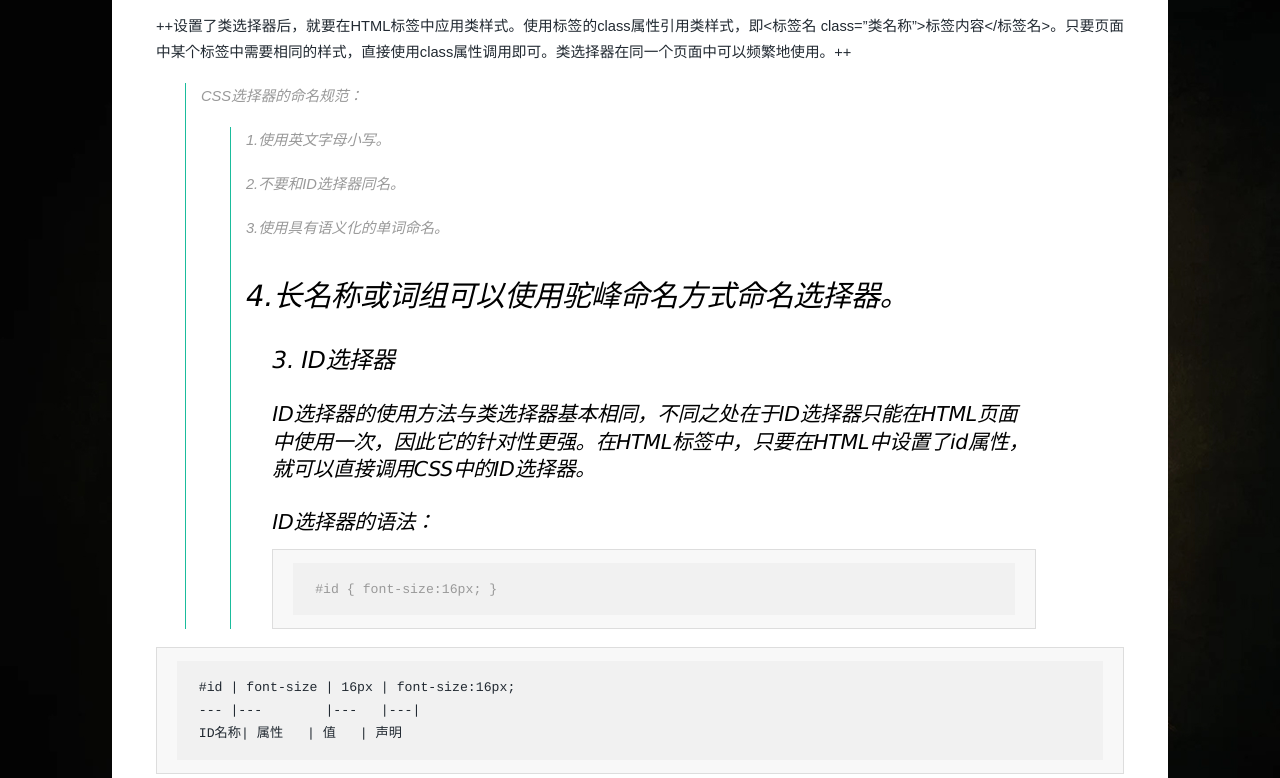
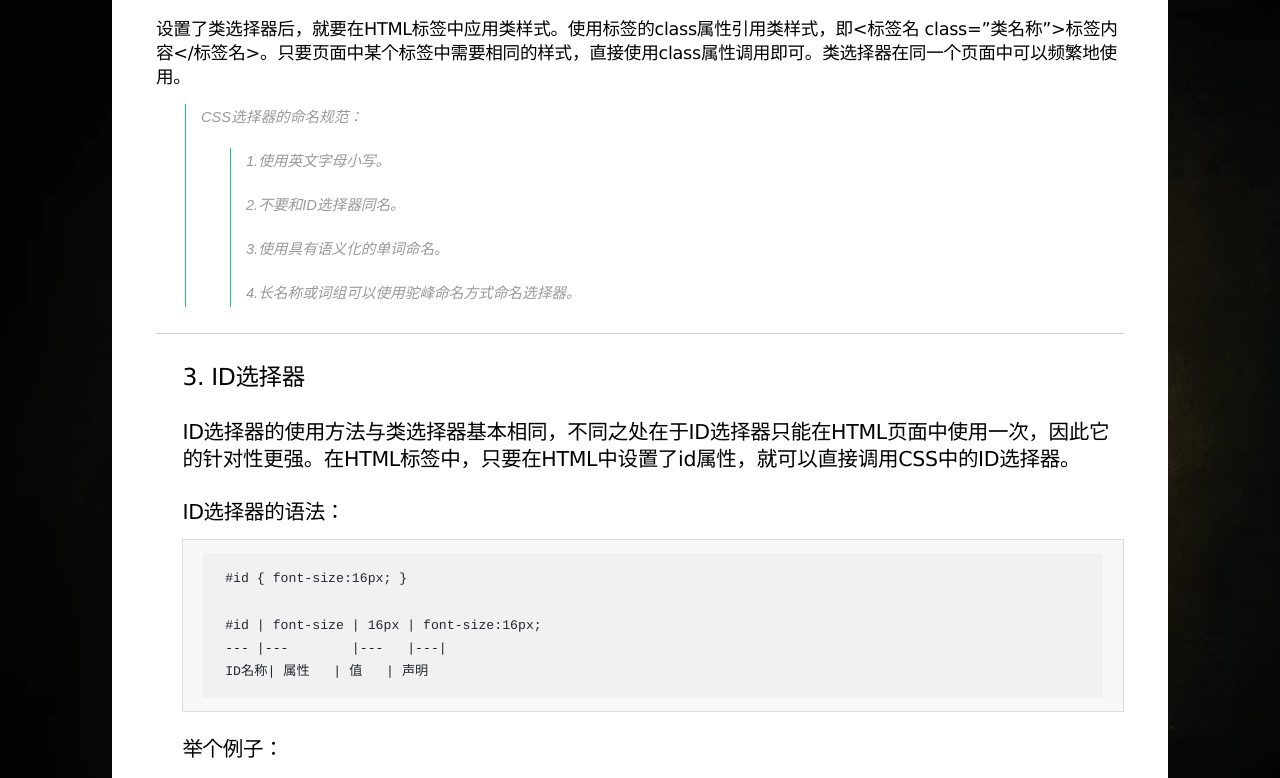
Before and after one commit to fengxiaogit/fengxiaogit.github.io, a plain HTML site: page 2017/11/04/CSS3的选择器/index.html in a window 1280 px wide. Shown: the part 2388-3166 px from the top of the page. Drawn offline with Linux system fonts and the light colour scheme; some packages are replaced by stand-ins of ours; a script that the page names is missing.

Commit message:
Site updated: 2017-11-04 23:22:11

```diff
--- a/2017/11/04/CSS3的选择器/index.html
+++ b/2017/11/04/CSS3的选择器/index.html
@@ -166,20 +166,20 @@ This heading is very important.
 This paragraph is very important.
 &lt;/p&gt;
 </code></pre><h5 id="在上面的代码中，两个元素的class都指定为important：第一个标题（h1元素），第二个段落（p-元素）。然后我们使用以下语法向这些归类的元素应用样式，即类名前有一个点号（-）："><a href="#在上面的代码中，两个元素的class都指定为important：第一个标题（h1元素），第二个段落（p-元素）。然后我们使用以下语法向这些归类的元素应用样式，即类名前有一个点号（-）：" class="headerlink" title="在上面的代码中，两个元素的class都指定为important：第一个标题（h1元素），第二个段落（p 元素）。然后我们使用以下语法向这些归类的元素应用样式，即类名前有一个点号（.）："></a>在上面的代码中，两个元素的class都指定为important：第一个标题（h1元素），第二个段落（p 元素）。然后我们使用以下语法向这些归类的元素应用样式，即类名前有一个点号（.）：</h5><pre><code>.important {color:red;}//h1、p元素内的代码块颜色都为红色
-</code></pre><p>++设置了类选择器后，就要在HTML标签中应用类样式。使用标签的class属性引用类样式，即&lt;标签名 class=”类名称”&gt;标签内容&lt;/标签名&gt;。只要页面中某个标签中需要相同的样式，直接使用class属性调用即可。类选择器在同一个页面中可以频繁地使用。++</p>
-<blockquote>
+</code></pre><h5 id="设置了类选择器后，就要在HTML标签中应用类样式。使用标签的class属性引用类样式，即-lt-标签名-class-”类名称”-gt-标签内容-lt-标签名-gt-。只要页面中某个标签中需要相同的样式，直接使用class属性调用即可。类选择器在同一个页面中可以频繁地使用。"><a href="#设置了类选择器后，就要在HTML标签中应用类样式。使用标签的class属性引用类样式，即-lt-标签名-class-”类名称”-gt-标签内容-lt-标签名-gt-。只要页面中某个标签中需要相同的样式，直接使用class属性调用即可。类选择器在同一个页面中可以频繁地使用。" class="headerlink" title="设置了类选择器后，就要在HTML标签中应用类样式。使用标签的class属性引用类样式，即&lt;标签名 class=”类名称”&gt;标签内容&lt;/标签名&gt;。只要页面中某个标签中需要相同的样式，直接使用class属性调用即可。类选择器在同一个页面中可以频繁地使用。"></a>设置了类选择器后，就要在HTML标签中应用类样式。使用标签的class属性引用类样式，即&lt;标签名 class=”类名称”&gt;标签内容&lt;/标签名&gt;。只要页面中某个标签中需要相同的样式，直接使用class属性调用即可。类选择器在同一个页面中可以频繁地使用。</h5><blockquote>
 <p>CSS选择器的命名规范：</p>
 <blockquote>
 <p>1.使用英文字母小写。</p>
 <p>2.不要和ID选择器同名。</p>
 <p>3.使用具有语义化的单词命名。</p>
-<h2 id="4-长名称或词组可以使用驼峰命名方式命名选择器。"><a href="#4-长名称或词组可以使用驼峰命名方式命名选择器。" class="headerlink" title="4.长名称或词组可以使用驼峰命名方式命名选择器。"></a>4.长名称或词组可以使用驼峰命名方式命名选择器。</h2><ul>
-<li><h3 id="3-ID选择器"><a href="#3-ID选择器" class="headerlink" title="3. ID选择器"></a>3. ID选择器</h3><h4 id="ID选择器的使用方法与类选择器基本相同，不同之处在于ID选择器只能在HTML页面中使用一次，因此它的针对性更强。在HTML标签中，只要在HTML中设置了id属性，就可以直接调用CSS中的ID选择器。"><a href="#ID选择器的使用方法与类选择器基本相同，不同之处在于ID选择器只能在HTML页面中使用一次，因此它的针对性更强。在HTML标签中，只要在HTML中设置了id属性，就可以直接调用CSS中的ID选择器。" class="headerlink" title="ID选择器的使用方法与类选择器基本相同，不同之处在于ID选择器只能在HTML页面中使用一次，因此它的针对性更强。在HTML标签中，只要在HTML中设置了id属性，就可以直接调用CSS中的ID选择器。"></a>ID选择器的使用方法与类选择器基本相同，不同之处在于ID选择器只能在HTML页面中使用一次，因此它的针对性更强。在HTML标签中，只要在HTML中设置了id属性，就可以直接调用CSS中的ID选择器。</h4><h4 id="ID选择器的语法："><a href="#ID选择器的语法：" class="headerlink" title="ID选择器的语法："></a>ID选择器的语法：</h4><pre><code>#id { font-size:16px; }
-</code></pre></li>
-</ul>
+<p>4.长名称或词组可以使用驼峰命名方式命名选择器。</p>
 </blockquote>
 </blockquote>
-<pre><code>#id | font-size | 16px | font-size:16px;
+<hr>
+<ul>
+<li><h3 id="3-ID选择器"><a href="#3-ID选择器" class="headerlink" title="3. ID选择器"></a>3. ID选择器</h3><h4 id="ID选择器的使用方法与类选择器基本相同，不同之处在于ID选择器只能在HTML页面中使用一次，因此它的针对性更强。在HTML标签中，只要在HTML中设置了id属性，就可以直接调用CSS中的ID选择器。"><a href="#ID选择器的使用方法与类选择器基本相同，不同之处在于ID选择器只能在HTML页面中使用一次，因此它的针对性更强。在HTML标签中，只要在HTML中设置了id属性，就可以直接调用CSS中的ID选择器。" class="headerlink" title="ID选择器的使用方法与类选择器基本相同，不同之处在于ID选择器只能在HTML页面中使用一次，因此它的针对性更强。在HTML标签中，只要在HTML中设置了id属性，就可以直接调用CSS中的ID选择器。"></a>ID选择器的使用方法与类选择器基本相同，不同之处在于ID选择器只能在HTML页面中使用一次，因此它的针对性更强。在HTML标签中，只要在HTML中设置了id属性，就可以直接调用CSS中的ID选择器。</h4><h4 id="ID选择器的语法："><a href="#ID选择器的语法：" class="headerlink" title="ID选择器的语法："></a>ID选择器的语法：</h4><pre><code>#id { font-size:16px; }
+
+#id | font-size | 16px | font-size:16px;
 --- |---        |---   |---|
 ID名称| 属性   | 值   | 声明
 </code></pre><h4 id="举个例子：-1"><a href="#举个例子：-1" class="headerlink" title="举个例子："></a>举个例子：</h4><h5 id="下面的两个id选择器，第一个可以定义元素的颜色为红色，第二个定义-元素的颜色为绿色"><a href="#下面的两个id选择器，第一个可以定义元素的颜色为红色，第二个定义-元素的颜色为绿色" class="headerlink" title="下面的两个id选择器，第一个可以定义元素的颜色为红色，第二个定义                 元素的颜色为绿色"></a>下面的两个id选择器，第一个可以定义元素的颜色为红色，第二个定义                 元素的颜色为绿色</h5><pre><code>#red {color:red;}
@@ -187,6 +187,8 @@ ID名称| 属性   | 值   | 声明
 </code></pre><h5 id="下面的-HTML-代码中，id-属性为-red-的-p-元素显示为红色，而-id-属性为-green-的-p-元素显示为绿色。"><a href="#下面的-HTML-代码中，id-属性为-red-的-p-元素显示为红色，而-id-属性为-green-的-p-元素显示为绿色。" class="headerlink" title="下面的 HTML 代码中，id 属性为 red 的 p 元素显示为红色，而 id 属性为 green 的 p 元素显示为绿色。"></a>下面的 HTML 代码中，id 属性为 red 的 p 元素显示为红色，而 id 属性为 green 的 p 元素显示为绿色。</h5><pre><code>&lt;p id=&quot;red&quot;&gt;这个段落是红色。&lt;/p&gt;
 &lt;p id=&quot;green&quot;&gt;这个段落是绿色。&lt;/p&gt;
 </code></pre><h3 id="注意："><a href="#注意：" class="headerlink" title="注意："></a>注意：</h3><figure class="highlight plain"><table><tr><td class="gutter"><pre><div class="line">1</div><div class="line">2</div></pre></td><td class="code"><pre><div class="line">ID选择器在页面中只能使用一次，即在同一个页面中同一个id属性只能设置一次；</div><div class="line">类选择器可以在页面中多次使用。</div></pre></td></tr></table></figure>
+</li>
+</ul>
 <hr>
 <ul>
 <li><h3 id="4-三种基本选择器的优先级"><a href="#4-三种基本选择器的优先级" class="headerlink" title="4. 三种基本选择器的优先级"></a>4. 三种基本选择器的优先级</h3><h4 id="ID选择器-gt-class类选择器-gt-标签选择器"><a href="#ID选择器-gt-class类选择器-gt-标签选择器" class="headerlink" title="ID选择器 &gt; class类选择器 &gt; 标签选择器"></a>ID选择器 &gt; class类选择器 &gt; 标签选择器</h4></li>
@@ -300,7 +302,7 @@ h1&gt;strong
 </tr>
 </tbody>
 </table>
-<h4 id="总结："><a href="#总结：" class="headerlink" title="总结："></a>总结：</h4><h4 id="E-F-nth-child-n-和E-F-nth-of-type-n-在使用时记住以下关键点："><a href="#E-F-nth-child-n-和E-F-nth-of-type-n-在使用时记住以下关键点：" class="headerlink" title="E F:nth-child(n)和E F:nth-of-type(n)在使用时记住以下关键点："></a>E F:nth-child(n)和E F:nth-of-type(n)在使用时记住以下关键点：</h4><h4 id="E-F-nth-child-n-在父级里从一个元素开始查找，不分类型"><a href="#E-F-nth-child-n-在父级里从一个元素开始查找，不分类型" class="headerlink" title="++E F:nth-child(n)在父级里从一个元素开始查找，不分类型++"></a>++E F:nth-child(n)在父级里从一个元素开始查找，不分类型++</h4><h4 id="E-F-nth-of-type-n-在父级里先看类型，再看位置"><a href="#E-F-nth-of-type-n-在父级里先看类型，再看位置" class="headerlink" title="++E F:nth-of-type(n)在父级里先看类型，再看位置++"></a>++E F:nth-of-type(n)在父级里先看类型，再看位置++</h4><hr>
+<h4 id="总结："><a href="#总结：" class="headerlink" title="总结："></a>总结：</h4><h4 id="E-F-nth-child-n-和E-F-nth-of-type-n-在使用时记住以下关键点："><a href="#E-F-nth-child-n-和E-F-nth-of-type-n-在使用时记住以下关键点：" class="headerlink" title="E F:nth-child(n)和E F:nth-of-type(n)在使用时记住以下关键点："></a>E F:nth-child(n)和E F:nth-of-type(n)在使用时记住以下关键点：</h4><h4 id="E-F-nth-child-n-在父级里从一个元素开始查找，不分类型"><a href="#E-F-nth-child-n-在父级里从一个元素开始查找，不分类型" class="headerlink" title="E F:nth-child(n)在父级里从一个元素开始查找，不分类型"></a>E F:nth-child(n)在父级里从一个元素开始查找，不分类型</h4><h4 id="E-F-nth-of-type-n-在父级里先看类型，再看位置"><a href="#E-F-nth-of-type-n-在父级里先看类型，再看位置" class="headerlink" title="E F:nth-of-type(n)在父级里先看类型，再看位置"></a>E F:nth-of-type(n)在父级里先看类型，再看位置</h4><hr>
 <ul>
 <li><h3 id="3-属性选择器"><a href="#3-属性选择器" class="headerlink" title="3. 属性选择器"></a>3. 属性选择器</h3><h4 id="在HTML中，可以给元素设置各种各样的属性，如id、class等，通过各种各样的属性可以选择到元素并为其设置样式"><a href="#在HTML中，可以给元素设置各种各样的属性，如id、class等，通过各种各样的属性可以选择到元素并为其设置样式" class="headerlink" title="在HTML中，可以给元素设置各种各样的属性，如id、class等，通过各种各样的属性可以选择到元素并为其设置样式"></a>在HTML中，可以给元素设置各种各样的属性，如id、class等，通过各种各样的属性可以选择到元素并为其设置样式</h4><h4 id="属性选择器的语法："><a href="#属性选择器的语法：" class="headerlink" title="属性选择器的语法："></a>属性选择器的语法：</h4></li>
 </ul>
```
